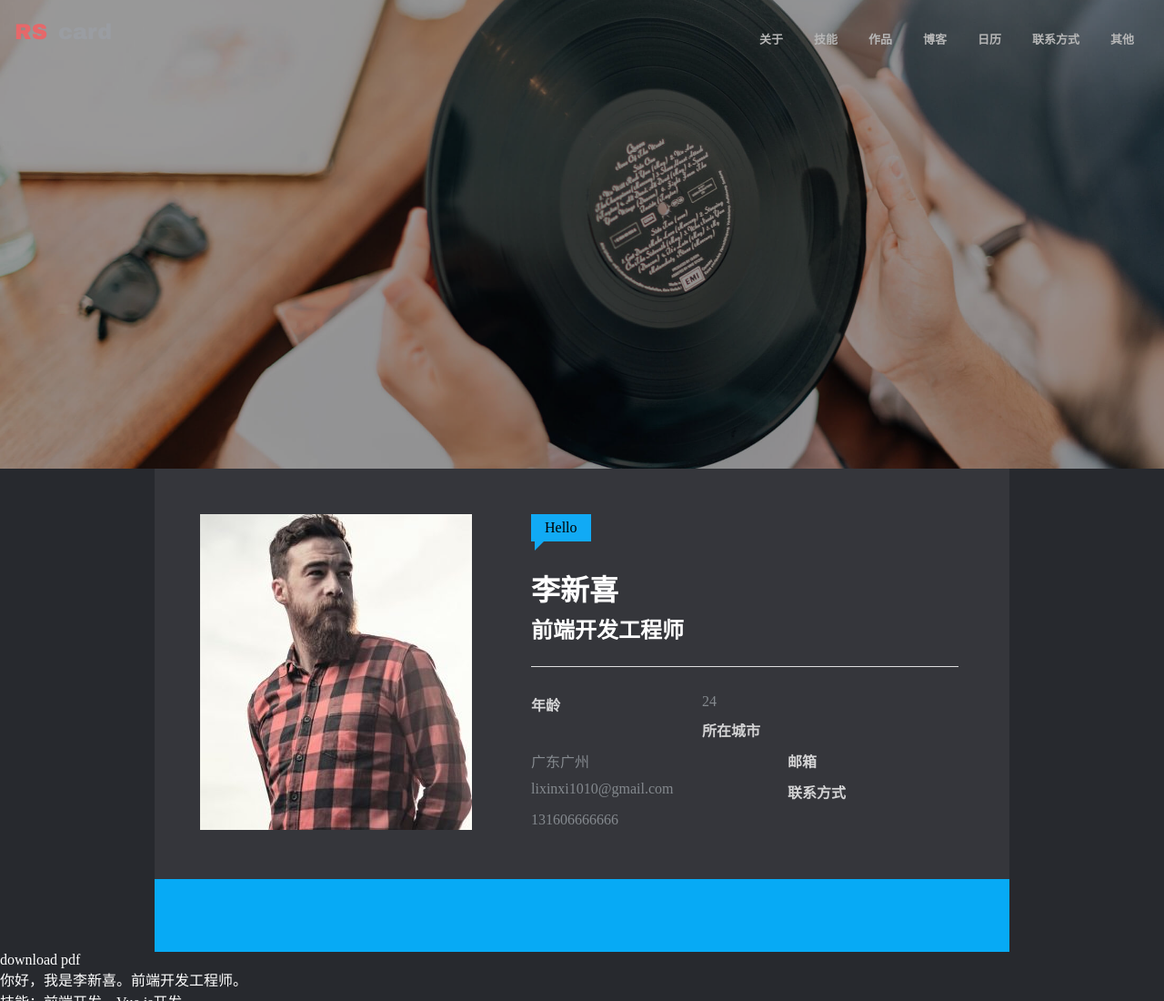
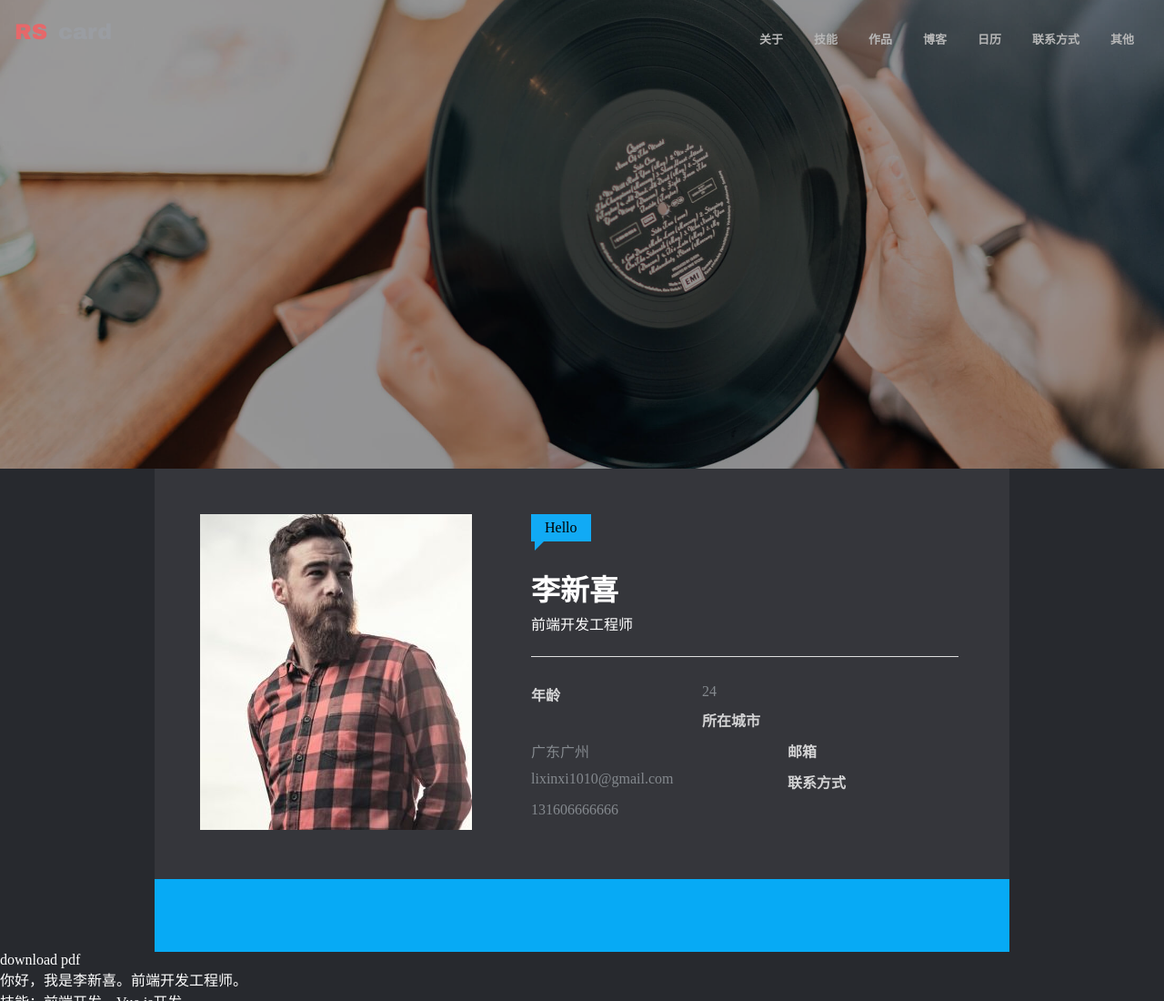
Before and after one commit to xiaoxinwan/resume, a plain HTML site: page index.html in a window 1280 px wide. Shown: the top 1100 px of the page at 91% size. Drawn offline with Linux system fonts and the light colour scheme.

```diff
--- a/index.html
+++ b/index.html
@@ -67,7 +67,7 @@
 						<span class="triangle"></span>
 					</span>
 					<h1>李新喜</h1>
-					<h2>前端开发工程师</h2>
+					<p>前端开发工程师</p>
 					<hr>
 					<dl>
 						<!--description list-->
```
